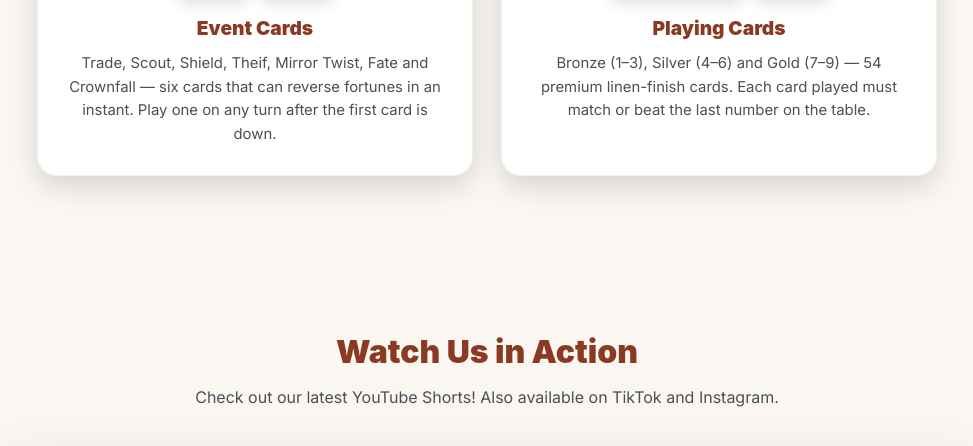
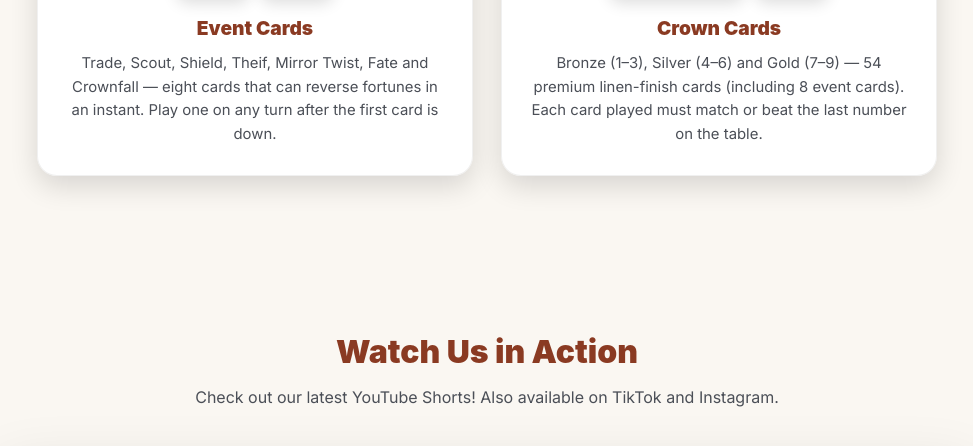
Before and after one commit to Dynamic-Studios/dynamicstudios-website, a plain HTML site: page index.html in a window 1280 px wide. Shown: the part 2330-2776 px from the top of the page, without its empty margins (153-1126 px from the left). Drawn offline with Linux system fonts and the light colour scheme; a web font is replaced by a local one.

Commit message:
updated homepage

```diff
--- a/index.html
+++ b/index.html
@@ -345,7 +345,7 @@
                         <img class="card-img-back" src="card-events.png" alt="Event Card Back">
                     </div>
                     <h3>Event Cards</h3>
-                    <p class="card-description">Trade, Scout, Shield, Theif, Mirror Twist, Fate and Crownfall — six cards that can reverse fortunes in an instant. Play one on any turn after the first card is down.</p>
+                    <p class="card-description">Trade, Scout, Shield, Theif, Mirror Twist, Fate and Crownfall — eight cards that can reverse fortunes in an instant. Play one on any turn after the first card is down.</p>
                 </div>
 
                 <div class="card" data-card="character" onclick="openModal('character')">
@@ -353,8 +353,8 @@
                         <img class="card-img-front" src="card-c-front.png" alt="Playing Card Front">
                         <img class="card-img-back" src="card-characters.png" alt="Playing Card Back">
                     </div>
-                    <h3>Playing Cards</h3>
-                    <p class="card-description">Bronze (1–3), Silver (4–6) and Gold (7–9) — 54 premium linen-finish cards. Each card played must match or beat the last number on the table.</p>
+                    <h3>Crown Cards</h3>
+                    <p class="card-description">Bronze (1–3), Silver (4–6) and Gold (7–9) — 54 premium linen-finish cards (including 8 event cards). Each card played must match or beat the last number on the table.</p>
                 </div>
             </div>
         </div>
```
